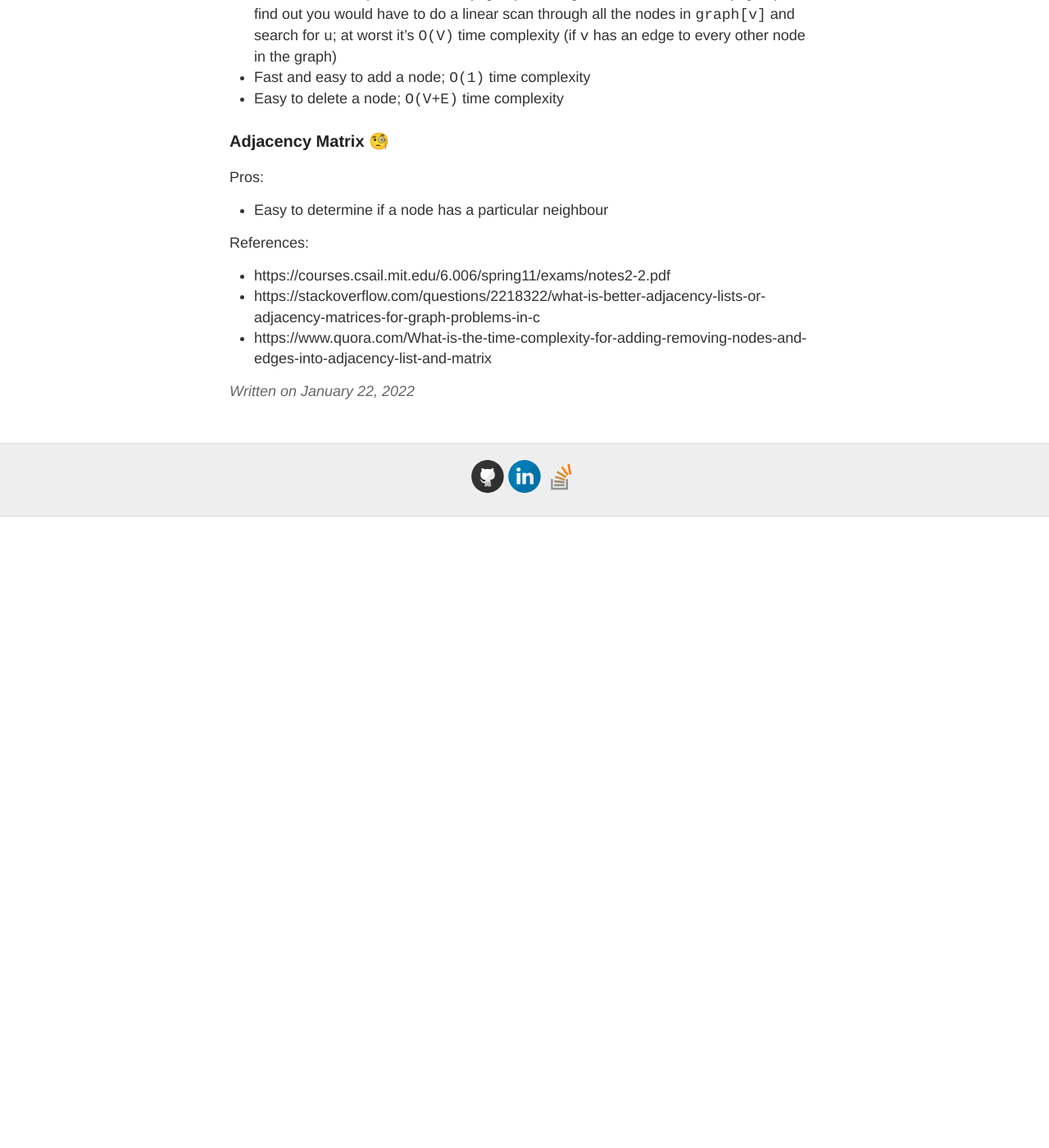
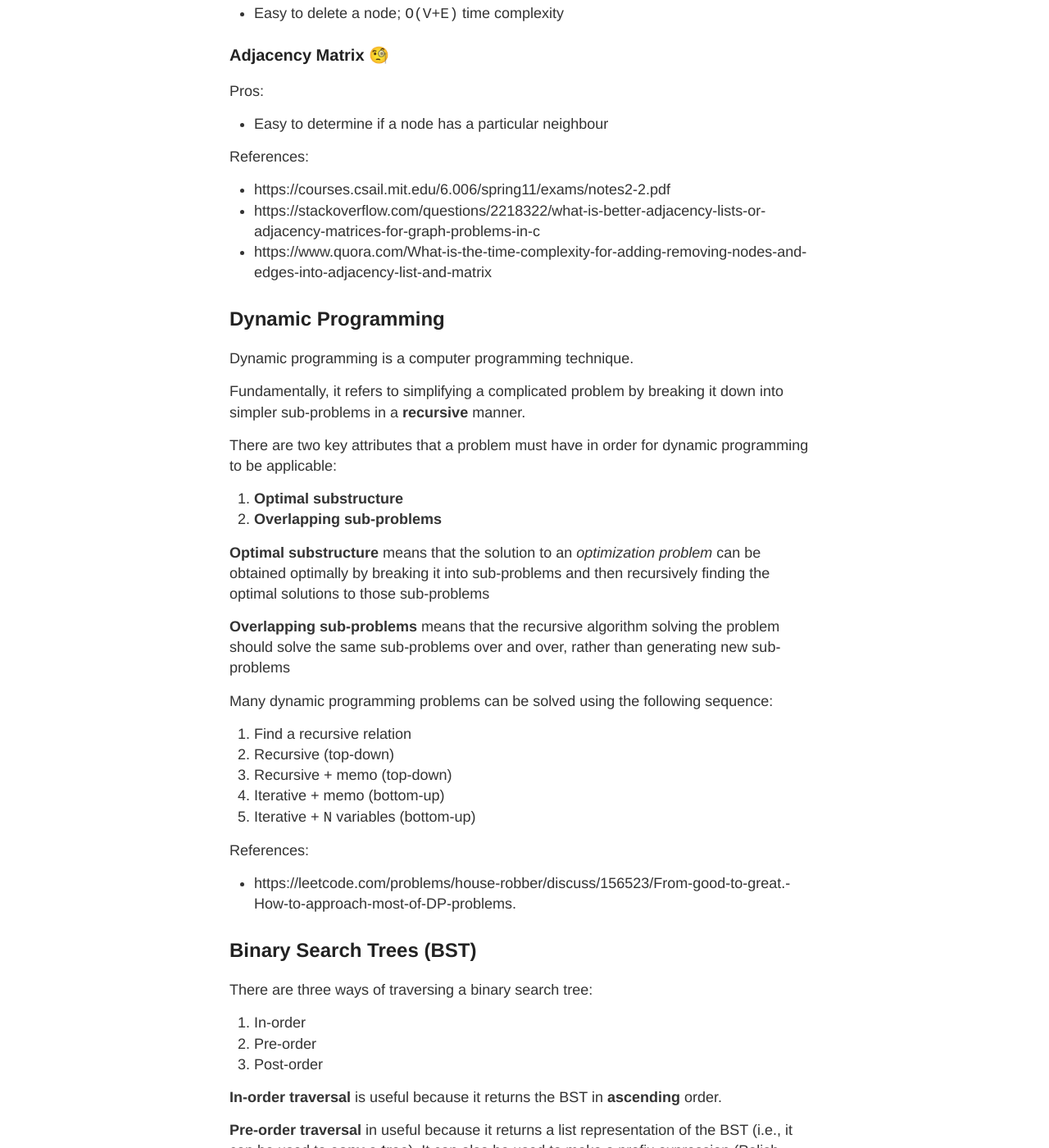
Before and after one commit to gutucristian/gutucristian.github.io, a Jekyll site: the page built from _posts/2022-01-22-Algorithms-And-Data-Structures.md, in a window 1280 px wide and 1400 px high, scrolled down 1431 px. Shown: the whole window at 82% size. Built offline with Jekyll 4.4.1, drawn with Linux system fonts in a browser that asks for light colours; our own code applies the rules of GitHub Pages for plain Markdown files; before the commit the page ends 2061 px from its top, so only the background shows below that; some of the changed text lies outside the part shown.

Commit message:
Update 2022-01-22-Algorithms-And-Data-Structures.md

````diff
--- a/_posts/2022-01-22-Algorithms-And-Data-Structures.md
+++ b/_posts/2022-01-22-Algorithms-And-Data-Structures.md
@@ -17,11 +17,7 @@
 graph = {
   'A': ['B', 'C'],
   'B': ['D', 'E'],
-  'C': ['F', 'G'],
-  'D': [],
-  'E': [],
-  'F': [],
-  'G': []
+  'C': ['F', 'G']
 }
 ```
 
@@ -48,3 +44,57 @@
 - https://courses.csail.mit.edu/6.006/spring11/exams/notes2-2.pdf
 - https://stackoverflow.com/questions/2218322/what-is-better-adjacency-lists-or-adjacency-matrices-for-graph-problems-in-c
 - https://www.quora.com/What-is-the-time-complexity-for-adding-removing-nodes-and-edges-into-adjacency-list-and-matrix
+
+## Dynamic Programming
+
+Dynamic programming is a computer programming technique.
+
+Fundamentally, it refers to simplifying a complicated problem by breaking it down into simpler sub-problems in a **recursive** manner.
+
+There are two key attributes that a problem must have in order for dynamic programming to be applicable:
+1. **Optimal substructure**
+2. **Overlapping sub-problems**
+
+**Optimal substructure** means that the solution to an *optimization problem* can be obtained optimally by breaking it into sub-problems and then recursively finding the optimal solutions to those sub-problems
+
+**Overlapping sub-problems** means that the recursive algorithm solving the problem should solve the same sub-problems over and over, rather than generating new sub-problems
+
+Many dynamic programming problems can be solved using the following sequence:
+
+1. Find a recursive relation
+2. Recursive (top-down)
+3. Recursive + memo (top-down)
+4. Iterative + memo (bottom-up)
+5. Iterative + `N` variables (bottom-up)
+
+References:
+- https://leetcode.com/problems/house-robber/discuss/156523/From-good-to-great.-How-to-approach-most-of-DP-problems.
+
+## Binary Search Trees (BST)
+
+There are three ways of traversing a binary search tree:
+1. In-order
+2. Pre-order
+3. Post-order
+
+**In-order traversal** is useful because it returns the BST in **ascending** order.
+
+**Pre-order traversal** in useful because it returns a list representation of the BST (i.e., it can be used to **copy a tree**). It can also be used to make a prefix expression (Polish notation) from expression trees (by traversing the expression tree in a pre-order fashion). You can also preorder traversal to print out hierarchical format of the tree in a linear format. For example:
+
+```code
+- ROOT
+    - A
+         - B
+         - C
+    - D
+         - E
+         - F
+             - G
+```
+
+**Post-order traversal** can be used to delete a tree or generate a postfix expression of the tree.
+
+References:
+- https://towardsdatascience.com/4-types-of-tree-traversal-algorithms-d56328450846
+- https://www.quora.com/What-is-the-use-of-pre-order-and-post-order-traversal-of-binary-trees-in-computing
+- https://stackoverflow.com/questions/9456937/when-to-use-preorder-postorder-and-inorder-binary-search-tree-traversal-strate
````
